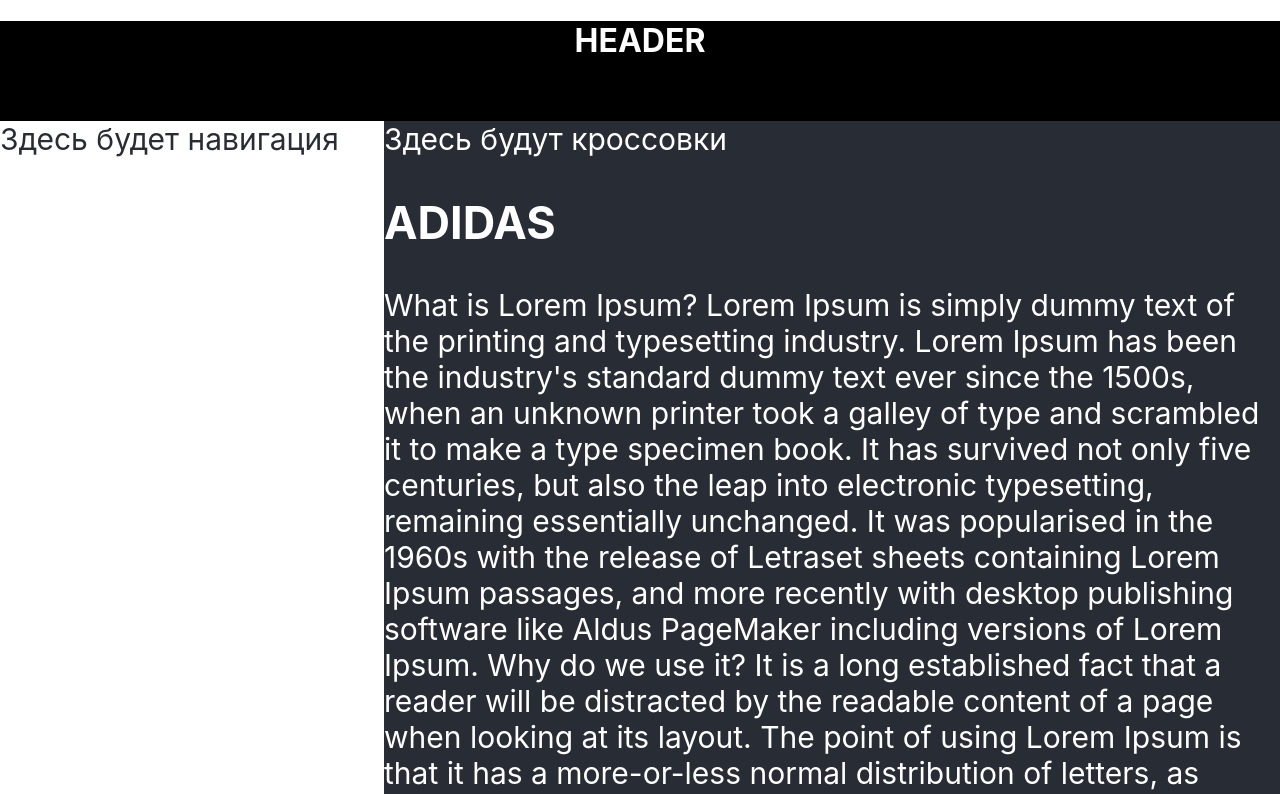
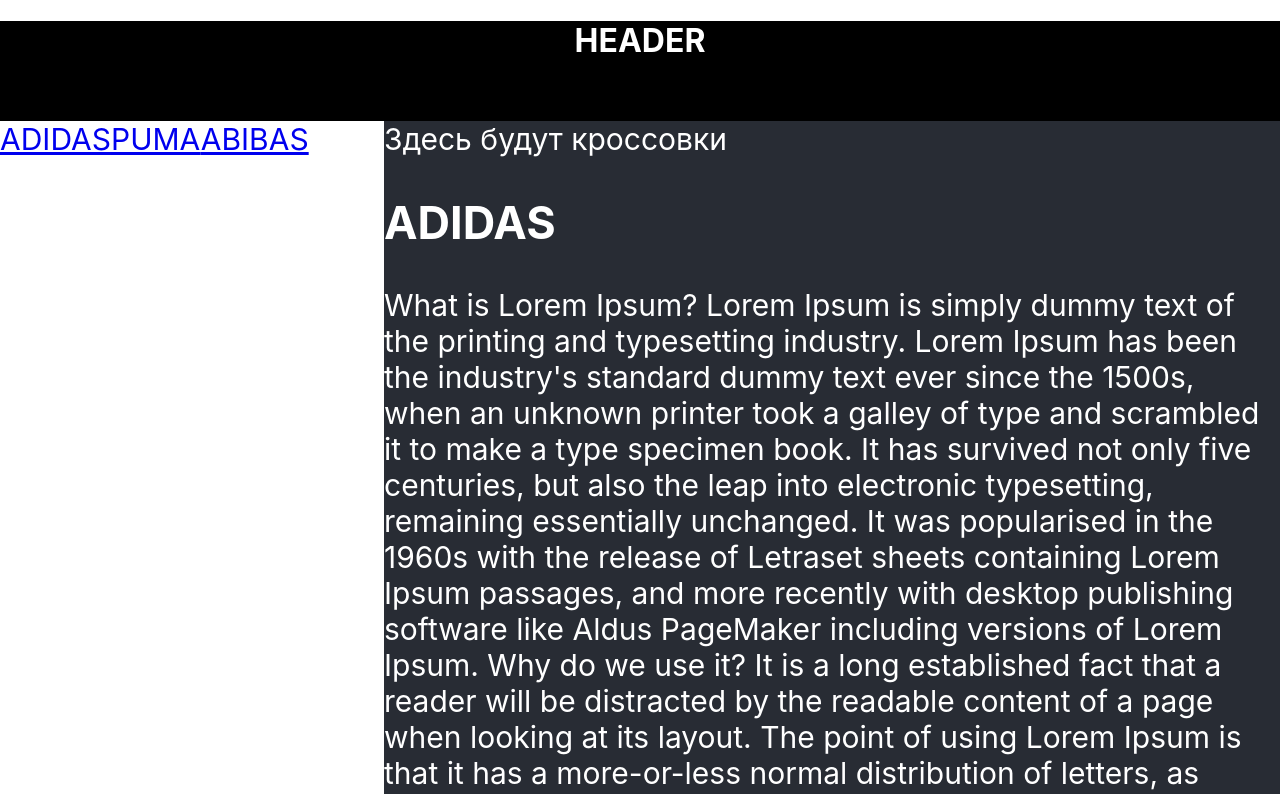
Before and after one commit to Maksimus39/react_routing_dom_v6, a React (Create React App) app: page /page1 in a window 1280 px wide. Shown: the top 794 px of the page. Built offline with nearby package versions, Linux system fonts and the light colour scheme.

Commit message:
Добавил навигацию в роутинг

```diff
--- a/src/App.tsx
+++ b/src/App.tsx
@@ -3,7 +3,7 @@
 import {PageOne} from "./components/pages/PageOne";
 import {PageTwo} from "./components/pages/PageTwo";
 import {PageThree} from "./components/pages/PageThree";
-import {Navigate, Route, Routes} from "react-router-dom";
+import {Navigate, NavLink, Route, Routes} from "react-router-dom";
 import {Error404} from "./components/pages/Error404";
 
 
@@ -13,7 +13,10 @@
             <div className={styles.header}><h1>HEADER</h1></div>
             <div className={styles.body}>
                 <div className={styles.nav}>
-                    Здесь будет навигация
+                    <NavLink to={"/page1"}>ADIDAS</NavLink>
+                    <NavLink to={"/page2/"}>PUMA</NavLink>
+                    <NavLink to={"/page3/"}>ABIBAS</NavLink>
+
                 </div>
                 <div className={styles.content}>
                     Здесь будут кроссовки
```
